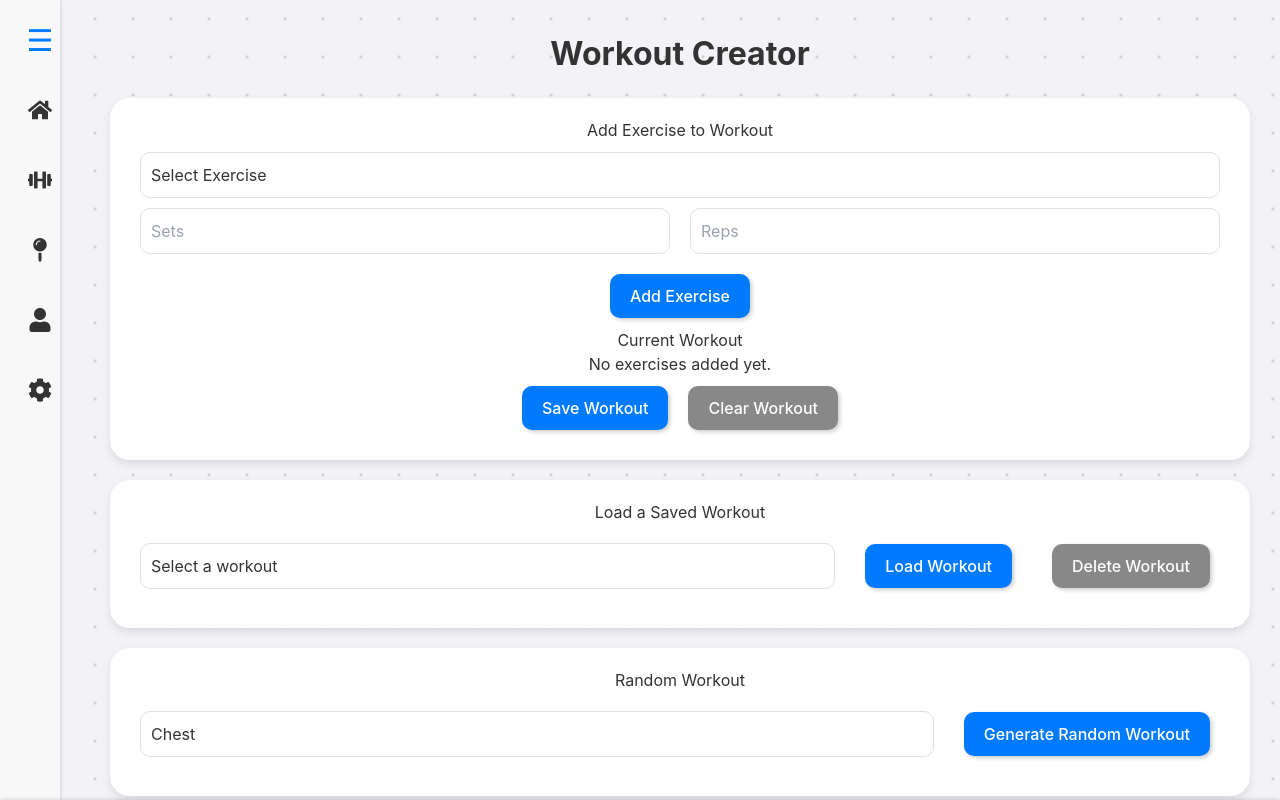
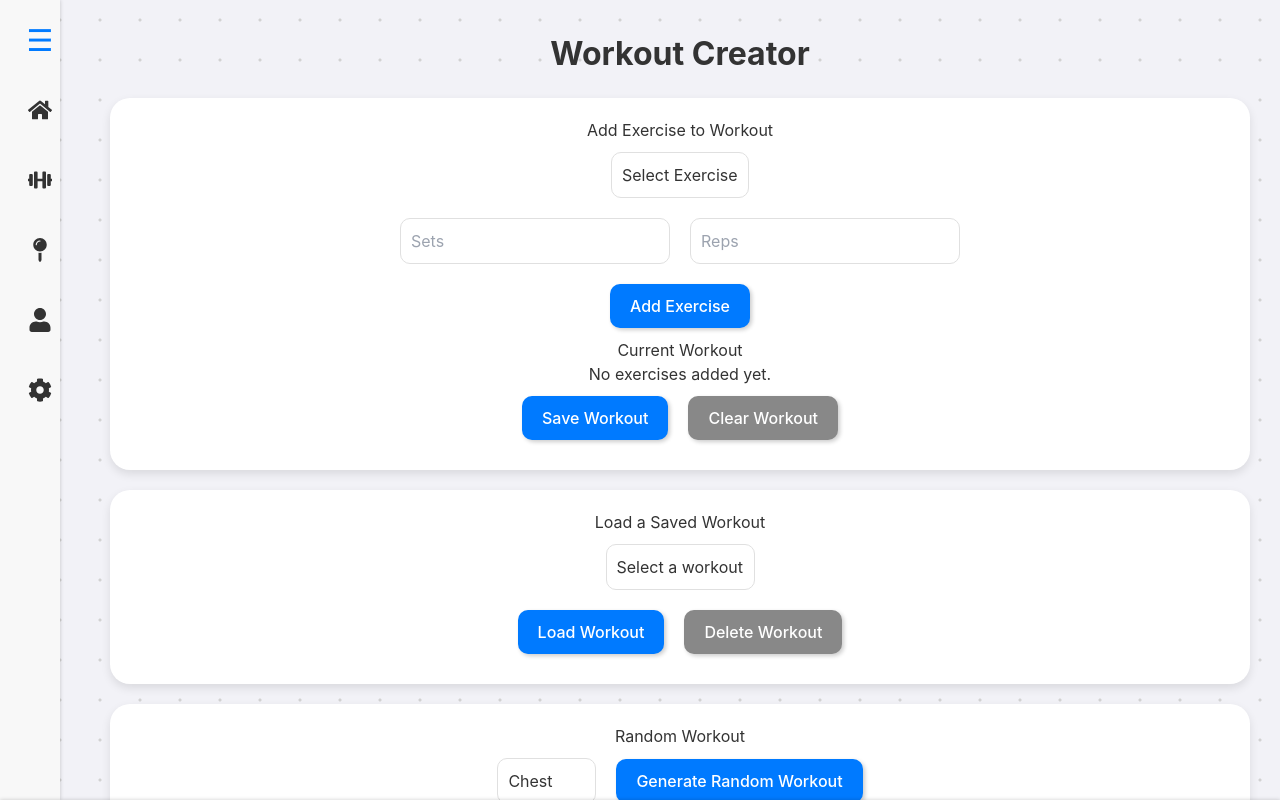
Before and after one commit to Jararered/fitness-framework, a React (Vite) app: page / in a window 1280 px wide. Both pictures are taken after a click on the element 40 px from the left and 180 px from the top of the page. Built offline with nearby package versions, Linux system fonts and the light colour scheme.

Commit message:
Update styles and structure in WorkoutCreator component for improved layout and consistency

```diff
--- a/src/App.css
+++ b/src/App.css
@@ -6,7 +6,7 @@ html,
     font-family: -apple-system, BlinkMacSystemFont, 'Segoe UI', Roboto, 'Helvetica Neue', Arial, sans-serif;
     background-color: #f2f2f7;
     background-image: radial-gradient(circle, #d2d2d2 1px, transparent 2px);
-    background-size: 38px 38px;
+    background-size: 40px 40px;
     color: #333;
     height: 100%;
     overflow-x: hidden;
--- a/src/components/WorkoutCreator.tsx
+++ b/src/components/WorkoutCreator.tsx
@@ -163,11 +163,10 @@ const WorkoutCreator: React.FC = () => {
             <div className="card">
                 <h2>Add Exercise to Workout</h2>
 
-                <section className="input-row">
-                    <select
+                <section>
+                    <select className="input-field"
                         value={newExercise.name}
                         onChange={handleExerciseChange}
-                        className="input-field"
                     >
                         <option value="">Select Exercise</option>
                         {availableExercises.map((exercise, index) => (
@@ -178,22 +177,20 @@ const WorkoutCreator: React.FC = () => {
                     </select>
                 </section>
 
-                <section className="input-row">
-                    <input
+                <section>
+                    <input className="input-field"
                         type="number"
                         name="sets"
                         placeholder="Sets"
                         value={newExercise.sets || ""}
                         onChange={handleInputChange}
-                        className="input-field"
                     />
-                    <input
+                    <input className="input-field"
                         type="number"
                         name="reps"
                         placeholder="Reps"
                         value={newExercise.reps || ""}
                         onChange={handleInputChange}
-                        className="input-field"
                     />
                 </section>
 
@@ -230,7 +227,7 @@ const WorkoutCreator: React.FC = () => {
             <div className="card">
                 <h2>Load a Saved Workout</h2>
 
-                <div className="input-row">
+                <div>
                     <select
                         onChange={(e) => setSelectedWorkout(e.target.value)}
                         value={selectedWorkout}
@@ -243,10 +240,13 @@ const WorkoutCreator: React.FC = () => {
                             </option>
                         ))}
                     </select>
+                </div>
+                <div>
 
                     <button onClick={loadWorkout} className="normal-button">
                         Load Workout
                     </button>
+
                     <button onClick={deleteWorkout} className="bad-button">
                         Delete Workout
                     </button>
@@ -256,7 +256,7 @@ const WorkoutCreator: React.FC = () => {
             <div className="card">
                 <h2>Random Workout</h2>
 
-                <div className="input-row">
+                <div>
                     <select
                         value={selectedBodyPart}
                         onChange={(e) => setSelectedBodyPart(e.target.value as BodyPart)}
--- a/src/styles/Input.css
+++ b/src/styles/Input.css
@@ -7,12 +7,6 @@ input[type="text"], input[type="number"] {
     padding: 10px;
     font-size: 16px;
     box-sizing: border-box;
-}
-
-/* Focus state for input fields */
-input[type="text"]:focus, input[type="number"]:focus {
-    border-color: #007aff;
-    box-shadow: 0 0 5px rgba(0, 122, 255, 0.5);
 }
 
 /* Styles for select dropdowns */
@@ -33,20 +27,12 @@ select:focus {
     box-shadow: 0 0 5px rgba(0, 122, 255, 0.5);
 }
 
-/* Layout for input rows */
-.input-row {
-    display: flex;
-    gap: 20px;
-    margin: 10px;
-    align-items: center;
-    justify-content: flex-end;
-}
-
 /* Styles for input fields within input rows */
 .input-field {
     flex: auto;
-    width: 100px;
+    width: auto;
     padding: 10px;
+    margin: 10px;
     border-radius: 10px;
     font-size: 16px;
 }
```
